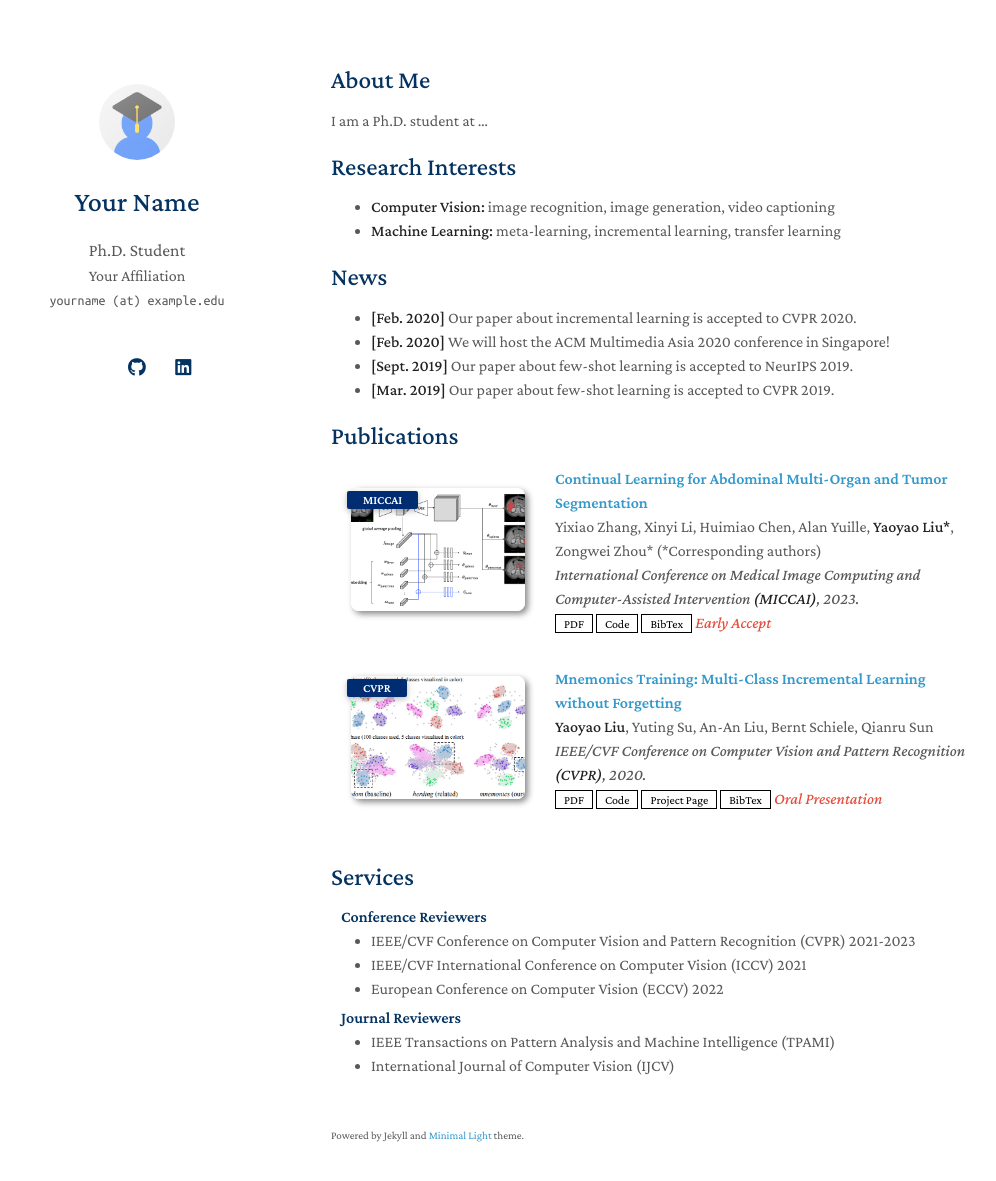
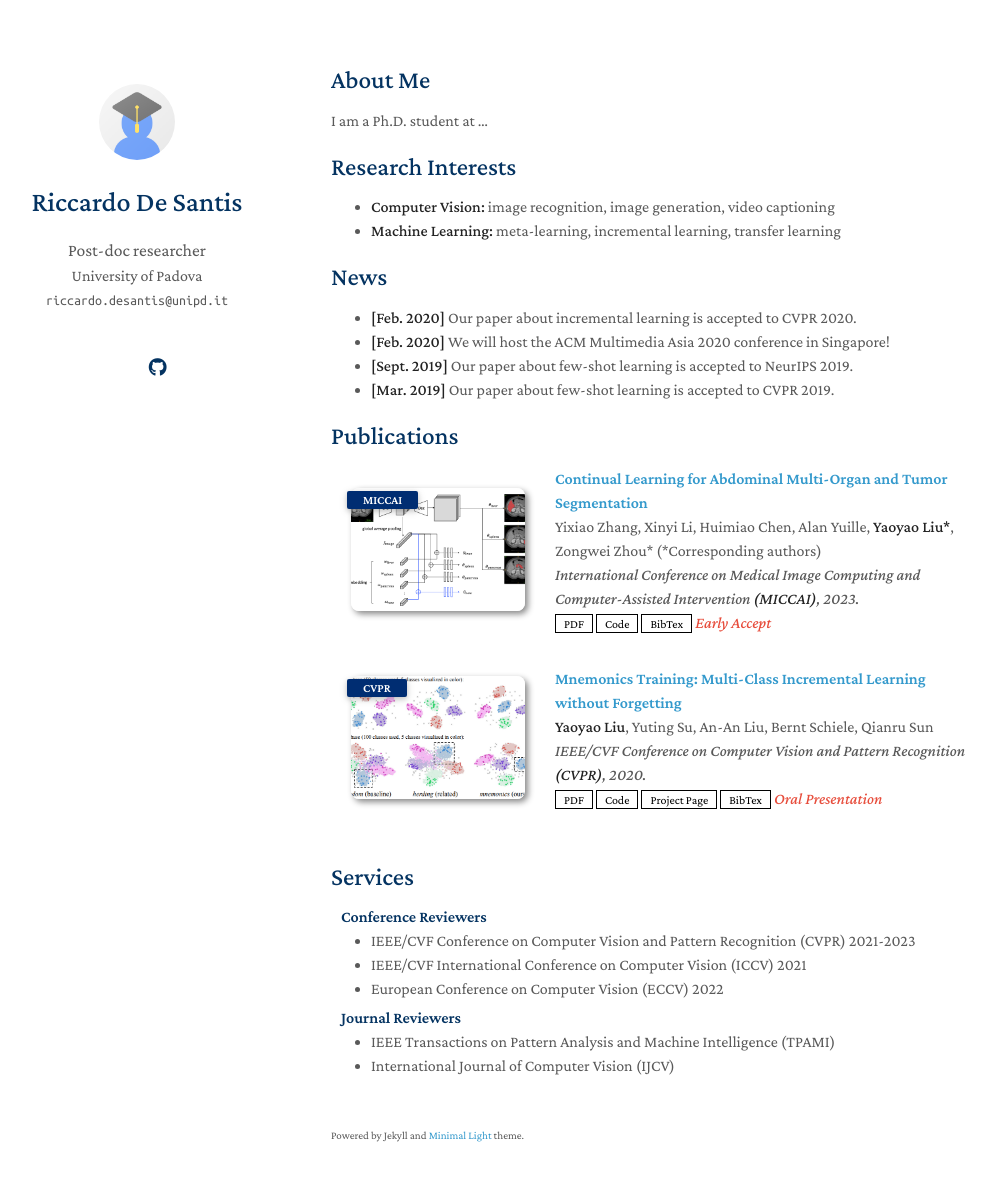
Before and after one commit to Rickdesa/rickdesa.github.io, a Jekyll site: the page built from index.md, in a window 1280 px wide and 1216 px high. Shown: the top 1181 px of the window, without its empty margins (139-1135 px from the left). Built offline with Jekyll 4.4.1, drawn with Linux system fonts in a browser that asks for light colours; a style sheet for code colours, icons or effects is not loaded; our own code applies the rules of GitHub Pages for plain Markdown files.

Commit message:
Update _config.yml

```diff
--- a/_config.yml
+++ b/_config.yml
@@ -1,8 +1,8 @@
 # Basic Information
-title: Your Name
-position: Ph.D. Student
-affiliation: Your Affiliation
-email: yourname (at) example.edu
+title: Riccardo De Santis
+position: Post-doc researcher
+affiliation: University of Padova
+email: riccardo.desantis@unipd.it
 
 # Search Engine Optimization (SEO)
 # The following information is used to improve the website traffic from search engines, e.g., Google.
@@ -12,11 +12,11 @@ canonical: https://minimal-light-theme.yliu.me/
 
 # Links
 # If you don't need one of them, you may delete the corresponding line.
-google_scholar: https://scholar.google.com/
-cv_link: assets/files/curriculum_vitae.pdf
-github_link: https://github.com/
-linkedin: https://www.linkedin.com/
-twitter: https://twitter.com/
+google_scholar: https://scholar.google.com/citations?user=kIjgKhgAAAAJ&hl=it&oi=ao
+# cv_link: assets/files/curriculum_vitae.pdf
+github_link: https://github.com/Rickdesa
+# linkedin: https://www.linkedin.com/
+# twitter: https://twitter.com/
 
 # Images (e.g., your profile picture and your website's favicon)
 # "favicon" and "favicon_dark" are used for the light and dark modes, respectively.
@@ -38,7 +38,7 @@ font: "Serif" # or "Sans Serif"
 
 # Google Analytics ID
 # Please remove this if you don't use Google Analytics
-google_analytics: UA-111540567-4
+# google_analytics: UA-111540567-4
 
 # Use this project as a remote theme for GitHub Pages
 # See the guide here: https://docs.github.com/en/pages/setting-up-a-github-pages-site-with-jekyll/adding-a-theme-to-your-github-pages-site-using-jekyll
```
